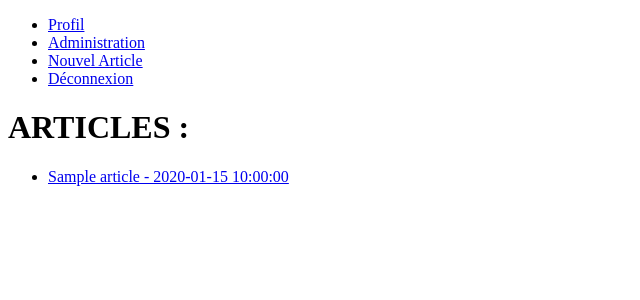
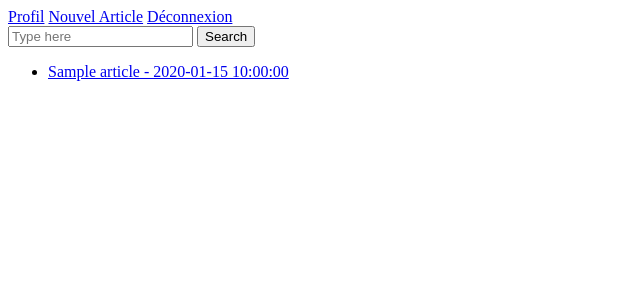
Before and after one commit to Martinez-Esteban/forumPhp, a PHP site: page /home.php in a window 1280 px wide. Shown: the top 300 px of the page, without its empty margins (0-640 px from the left). Run offline with PHP 8.4, Linux system fonts and the light colour scheme; the visitor is signed in with stand-in values (Sample User, id 1); tables that the repository leaves empty or names only in its code hold one stand-in row (values such as "Sample post"); data that the repository does not hold is empty.

Commit message:
Add files via upload

```diff
--- a/home.php
+++ b/home.php
@@ -16,18 +16,13 @@ $articles = $mysqli->query('SELECT * FROM articles ORDER BY date DESC');
     <meta charset="utf-8">
 </head>
 <body>
-    <ul>
-        <li><a href="./account.php">Profil</a>
-        <?php
-
-        if($_SESSION["newsession"] == "demo") {
-        ?>
-        <li><a href="./panelAdmin.php">Administration</a>
-        <?php } ?>
-        <li><a href="./new.php">Nouvel Article</a>
-        <li><a href="./deconnexion.php">Déconnexion</a>
-    </ul>
-    <h1>ARTICLES :</h1>
+    <a href="./account.php">Profil</a>
+    <a href="./new.php">Nouvel Article</a>
+    <a href="./deconnexion.php">Déconnexion</a>
+    <form action="search.php" method="GET">
+    <input id="search" name="search" type="text" placeholder="Type here">
+    <input id="submit" type="submit" value="Search">
+</form>
     <ul>
         <?php while($a = $articles->fetch()) { ?>
         <li><a href="details.php?articleId=<?= $a['articleId'] ?>"><?= $a['title'] ?> - <?= $a['date'] ?></a></li>
```
